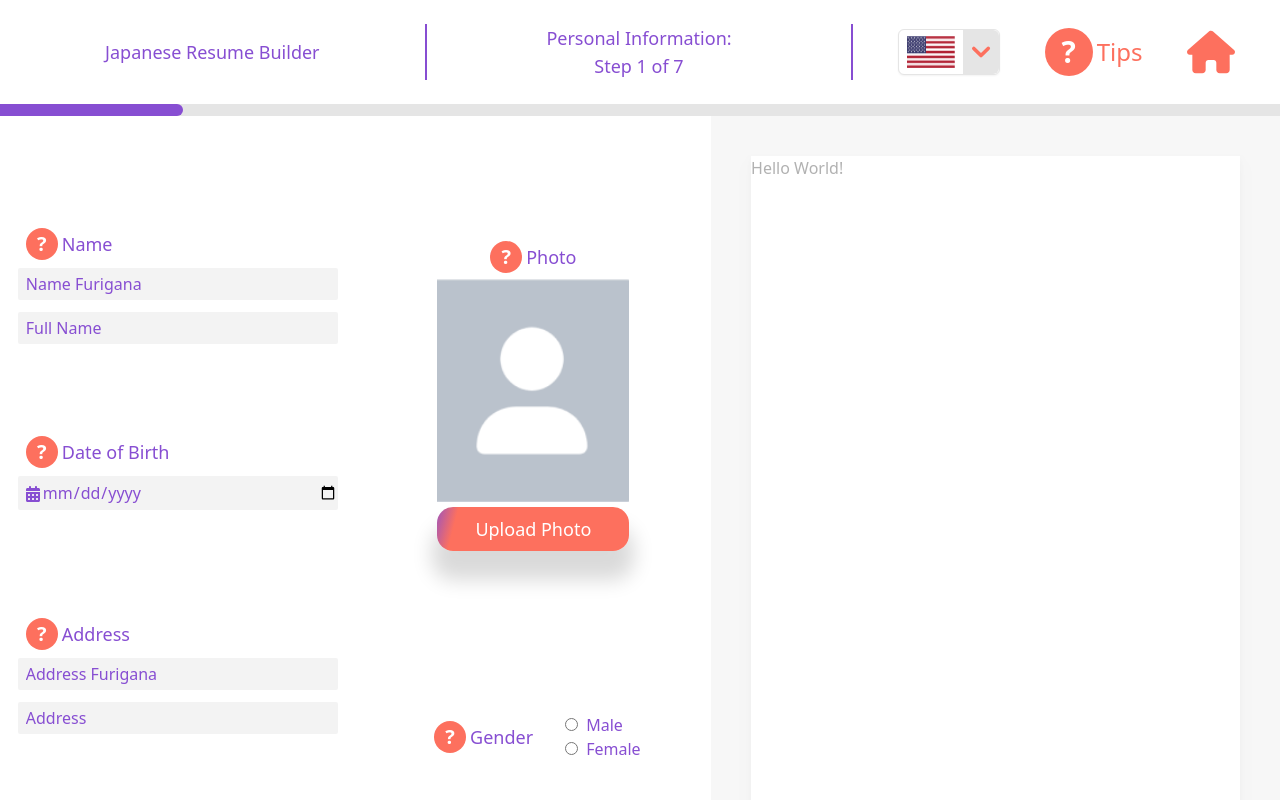
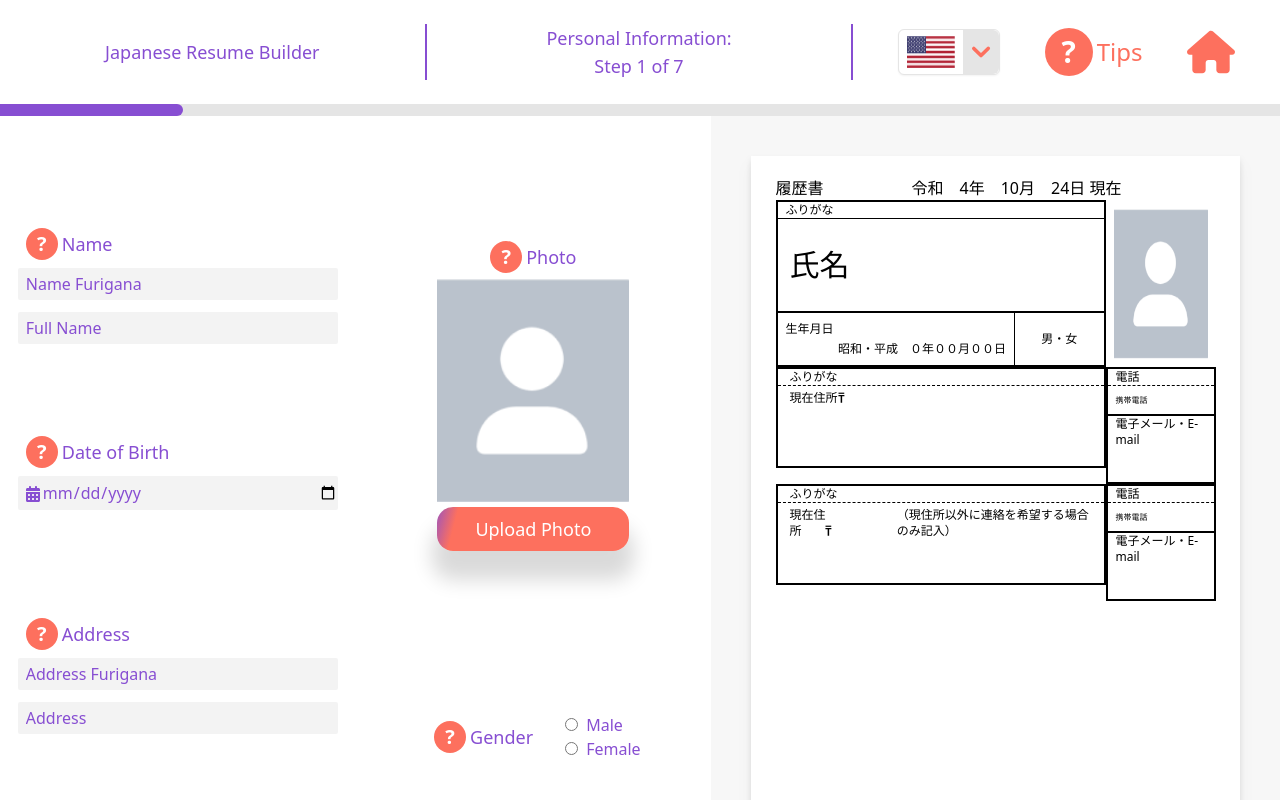
Before and after one commit to stmidi613/Japanese-Resume-Builder, a React (Create React App) app: page / in a window 1280 px wide. Shown: the top 800 px of the page. Built offline with nearby package versions, Linux system fonts and the light colour scheme.

Commit message:
I completed the first section of resume page 1 and will proceed the the next section.

```diff
--- a/src/Components/Resume/ResumePage1.tsx
+++ b/src/Components/Resume/ResumePage1.tsx
@@ -1,15 +1,111 @@
-import React from 'react';
+import React from "react";
+import photo from "../../images/photo.png";
+import post from "../../images/postnumber.svg";
 
 const ResumePage1: React.FC = () => {
   return (
     <>
-        <section className='hidden bg-gray opacity-30 xl:block w-1/2'>
-            <div className='m-10 bg-white drop-shadow-lg h-[90%]'>
-                Hello World!
+      <section className="hidden bg-gray bg-opacity-30 xl:block w-1/2">
+        <div className="m-10 bg-white drop-shadow-lg h-[90%]">
+          {/* This is the Title and date */}
+          <section className="flex gap-8 ml-[5%] pt-5">
+            <p className="pr-14">履歴書</p>
+            <p>令和　4年　10月　24日 現在</p>
+          </section>
+          {/* Start of Name to Gender Section */}
+          <section className="mx-[5%] grid grid-cols-4">
+            <div className="col-span-3">
+              <div className="col-span-3 border-2">
+                <p className="w-full border-b-[1px] pl-2 text-xs">ふりがな</p>
+                <p className="text-3xl py-7 px-3">氏名</p>
+                <div className="grid grid-flow-col text-xs border-t-2">
+                  <div className="flex flex-col">
+                    <p className="px-2 pt-2 pb-1">生年月日</p>
+                    <p className="px-2 pb-2 text-right">
+                      昭和・平成　０年００月００日
+                    </p>
+                  </div>
+                  <p className="grid border-l-[1px] place-content-center">
+                    男・女
+                  </p>
+                </div>
+              </div>
             </div>
-        </section>
+            {/* Photo div */}
+            <div className="col-span-1">
+              <img className="p-2 h-full" src={photo} alt="photo" />
+            </div>
+          </section>
+          {/* End of Name to Gender Section */}
+          {/* Start of Address Section */}
+          <section className="mx-[5%] grid grid-cols-4">
+            <div className="col-span-3">
+              <div className="col-span-3 border-2">
+                <p className="w-full px-3 border-b-[1px] border-dashed text-xs">
+                  ふりがな
+                </p>
+                <div className="flex pt-1 pb-4 px-3 h-20">
+                  <p className="text-xs">
+                    現在住所
+                    <img className="float-right w-2 mt-0.5" src={post} alt="" />
+                  </p>
+                </div>
+              </div>
+            </div>
+            <div className="col-span-1">
+              <div className="col-span-1 border-2">
+                <p className="w-full border-b-[1px] border-dashed pl-2 text-xs">
+                  電話
+                </p>
+                <p className="px-2 py-2 text-[.5rem]">携帯電話</p>
+                <div className="grid grid-flow-col text-xs border-t-2">
+                  <p className="px-2 text-xs pb-[2.125rem]">
+                    電子メール・E-mail
+                  </p>
+                </div>
+              </div>
+            </div>
+          </section>
+          {/* End of Address Section */}
+          {/* Start of Contact Address Section */}
+          <section className="mx-[5%] grid grid-cols-4">
+            <div className="col-span-3">
+              <div className="col-span-3 border-2">
+                <p className="w-full px-3 border-b-[1px] border-dashed text-xs">
+                  ふりがな
+                </p>
+                <div className="flex pt-1 pb-4 px-3 h-20">
+                  <p className="text-xs">
+                    現在住所
+                    <img
+                      className="float-right w-2 mt-0.5"
+                      src={post}
+                      alt="postnumber symbol"
+                    />
+                  </p>
+                  <p className="text-xs pl-16">（現住所以外に連絡を希望する場合のみ記入）</p>
+                </div>
+              </div>
+            </div>
+            <div className="col-span-1">
+              <div className="col-span-1 border-2">
+                <p className="w-full border-b-[1px] border-dashed pl-2 text-xs">
+                  電話
+                </p>
+                <p className="px-2 py-2 text-[.5rem]">携帯電話</p>
+                <div className="grid grid-flow-col text-xs border-t-2">
+                  <p className="px-2 text-xs pb-[2.125rem]">
+                    電子メール・E-mail
+                  </p>
+                </div>
+              </div>
+            </div>
+          </section>
+          {/* End of Contact Address Section */}
+        </div>
+      </section>
     </>
-  )
-}
+  );
+};
 
-export default ResumePage1
+export default ResumePage1;
```
Also changed, not shown: src/images/postnumber.svg (added), src/tailwind.output.css.
